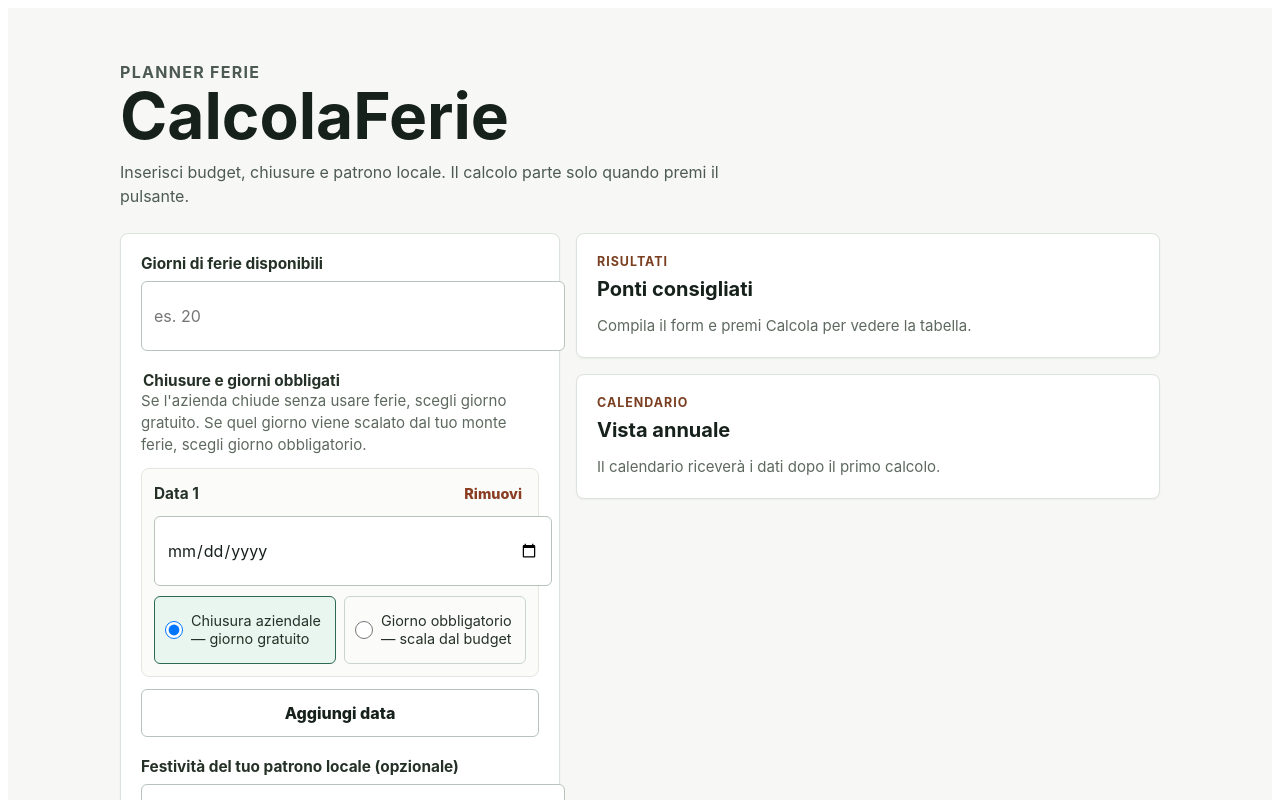
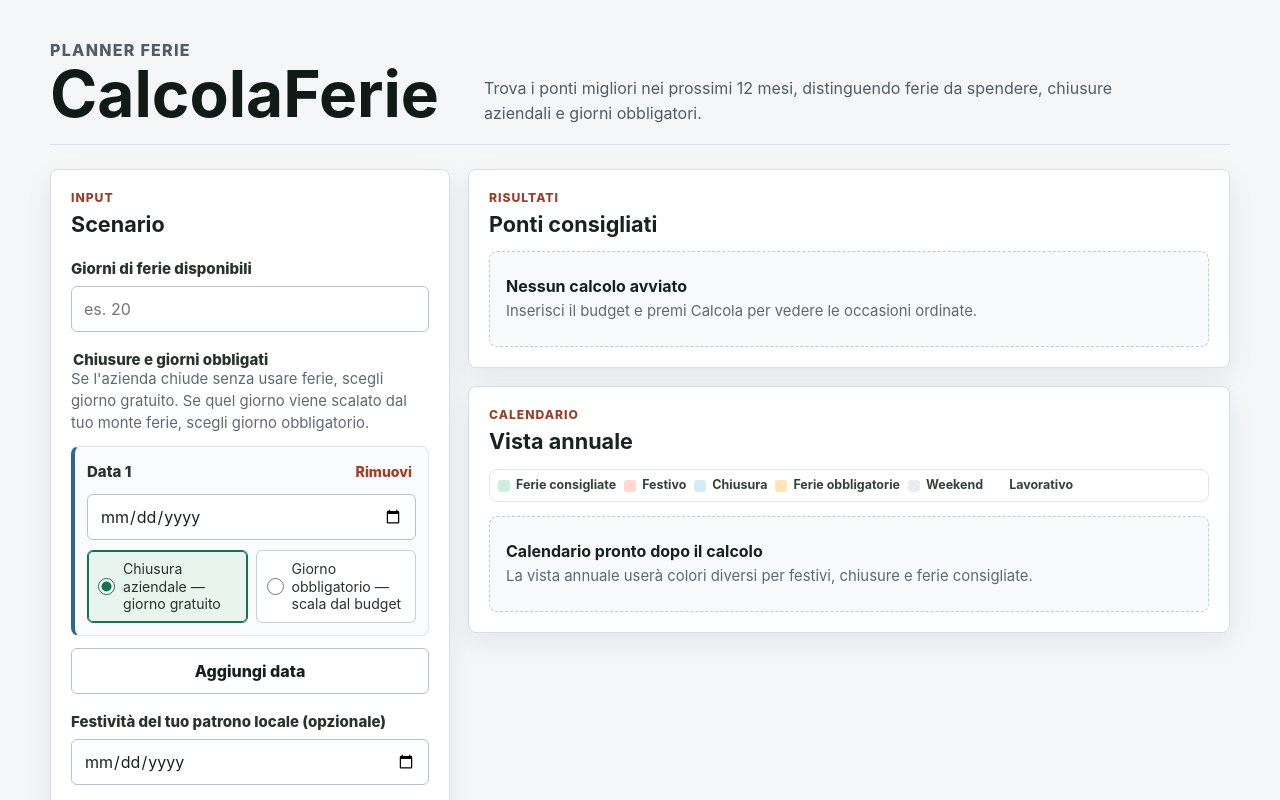
Before and after one commit to SpatariuRares/calcolaFerie, a Next.js app: page / in a window 1280 px wide. Shown: the top 800 px of the page. Built offline with nearby package versions, Linux system fonts and the light colour scheme.

Commit message:
feat: initialize project documentation and update CSS styling for the vacation planner UI.

```diff
--- /dev/null
+++ b/app/globals.css
@@ -0,0 +1,16 @@
+* {
+  box-sizing: border-box;
+}
+
+html {
+  background: #f4f6f8;
+}
+
+body {
+  margin: 0;
+}
+
+button,
+input {
+  font: inherit;
+}
--- a/app/page.module.css
+++ b/app/page.module.css
@@ -1,8 +1,8 @@
 .pageShell {
   min-height: 100vh;
-  padding: 24px 16px 40px;
-  background: #f7f8f5;
-  color: #17211b;
+  padding: 28px 16px 44px;
+  background: #f4f6f8;
+  color: #18231d;
   font-family:
     Inter,
     ui-sans-serif,
@@ -14,57 +14,74 @@
 }
 
 .hero {
-  max-width: 1040px;
+  display: grid;
+  gap: 14px;
+  max-width: 1180px;
   margin: 0 auto 24px;
+  padding-bottom: 18px;
+  border-bottom: 1px solid #d9e0e6;
 }
 
 .hero h1,
-.sectionHeader h2 {
+.panelHeader h2,
+.sectionHeader h2,
+.monthBlock h3 {
   margin: 0;
   letter-spacing: 0;
 }
 
 .hero h1 {
-  font-size: 2.4rem;
+  color: #111b16;
+  font-size: 2.6rem;
   line-height: 0.98;
 }
 
 .hero p {
-  max-width: 620px;
-  margin: 12px 0 0;
-  color: #4d5a52;
+  max-width: 690px;
+  margin: 0;
+  color: #4f5d66;
   font-size: 1rem;
   line-height: 1.55;
 }
 
 .eyebrow {
-  margin: 0 0 8px;
-  color: #7a3f21;
-  font-size: 0.78rem;
-  font-weight: 700;
+  margin: 0 0 7px;
+  color: #9a3f2b;
+  font-size: 0.76rem;
+  font-weight: 800;
   letter-spacing: 0.08em;
   text-transform: uppercase;
 }
 
 .toolLayout {
   display: grid;
-  gap: 16px;
-  max-width: 1040px;
+  gap: 18px;
+  max-width: 1180px;
   margin: 0 auto;
 }
 
 .formPanel,
 .outputSection {
-  border: 1px solid #dce2dc;
+  border: 1px solid #d7dee5;
   border-radius: 8px;
   background: #ffffff;
-  box-shadow: 0 1px 2px rgb(23 33 27 / 0.05);
+  box-shadow: 0 10px 28px rgb(35 45 55 / 0.07);
 }
 
 .formPanel {
   display: grid;
-  gap: 20px;
+  gap: 18px;
   padding: 16px;
+}
+
+.panelHeader {
+  padding-bottom: 4px;
+}
+
+.panelHeader h2 {
+  color: #18231d;
+  font-size: 1.35rem;
+  line-height: 1.2;
 }
 
 .fieldGroup {
@@ -74,20 +91,24 @@
 
 .label,
 .fieldset legend {
-  color: #253126;
-  font-size: 0.96rem;
-  font-weight: 700;
+  color: #26342b;
+  font-size: 0.94rem;
+  font-weight: 800;
 }
 
 .input {
   width: 100%;
-  min-height: 48px;
-  border: 1px solid #b8c3bc;
+  min-height: 46px;
+  border: 1px solid #b8c2cb;
   border-radius: 6px;
   padding: 10px 12px;
   background: #ffffff;
-  color: #17211b;
+  color: #18231d;
   font: inherit;
+}
+
+.input:hover {
+  border-color: #8f9da8;
 }
 
 .input:focus,
@@ -95,7 +116,7 @@
 .primaryButton:focus-visible,
 .secondaryButton:focus-visible,
 .linkButton:focus-visible {
-  outline: 3px solid #8bc0ff;
+  outline: 3px solid #86b7ff;
   outline-offset: 2px;
 }
 
@@ -111,23 +132,24 @@
 .helpText,
 .mutedText {
   margin: 0;
-  color: #5d695f;
-  font-size: 0.94rem;
+  color: #5e6a72;
+  font-size: 0.93rem;
   line-height: 1.45;
 }
 
 .dayOffList {
   display: grid;
-  gap: 12px;
+  gap: 10px;
 }
 
 .dayOffRow {
   display: grid;
   gap: 10px;
-  border: 1px solid #e2e7e2;
+  border: 1px solid #dfe5eb;
+  border-left: 4px solid #2d6a89;
   border-radius: 8px;
   padding: 12px;
-  background: #fbfcfa;
+  background: #f9fbfc;
 }
 
 .dayOffTopLine {
@@ -145,31 +167,34 @@
 
 .segment {
   display: flex;
-  min-height: 46px;
+  min-height: 44px;
   align-items: center;
   gap: 8px;
-  border: 1px solid #cbd5ce;
+  border: 1px solid #c6d0d8;
   border-radius: 6px;
-  padding: 10px;
-  color: #253126;
+  padding: 9px 10px;
+  background: #ffffff;
+  color: #26342b;
   cursor: pointer;
 }
 
 .segment:has(input:checked) {
-  border-color: #2d6a4f;
-  background: #e9f6ef;
+  border-color: #16724f;
+  background: #e7f5ee;
+  box-shadow: inset 0 0 0 1px #16724f;
 }
 
 .segment input {
   flex: 0 0 auto;
-  width: 18px;
-  height: 18px;
+  width: 17px;
+  height: 17px;
   margin: 0;
+  accent-color: #16724f;
 }
 
 .segment span {
   min-width: 0;
-  font-size: 0.9rem;
+  font-size: 0.88rem;
   line-height: 1.25;
 }
 
@@ -178,70 +203,102 @@
 .linkButton {
   border: 0;
   font: inherit;
-  font-weight: 800;
+  font-weight: 850;
   cursor: pointer;
 }
 
 .primaryButton,
 .secondaryButton {
-  min-height: 48px;
+  min-height: 46px;
   border-radius: 6px;
-  padding: 12px 16px;
+  padding: 11px 15px;
 }
 
 .primaryButton {
-  background: #0f5a3d;
+  background: #115f43;
   color: #ffffff;
 }
 
+.primaryButton:hover:not(:disabled) {
+  background: #0b4c35;
+}
+
 .primaryButton:disabled {
-  background: #a8b2ab;
+  background: #a8b2b9;
   cursor: not-allowed;
 }
 
 .secondaryButton {
-  border: 1px solid #b8c3bc;
+  border: 1px solid #b8c2cb;
   background: #ffffff;
   color: #17211b;
+}
+
+.secondaryButton:hover {
+  background: #f3f6f8;
 }
 
 .linkButton {
   padding: 4px;
   background: transparent;
-  color: #8a3d23;
-  font-size: 0.9rem;
+  color: #a23d26;
+  font-size: 0.88rem;
 }
 
 .outputStack {
   display: grid;
-  gap: 16px;
+  gap: 18px;
+  min-width: 0;
 }
 
 .outputSection {
   display: grid;
   gap: 14px;
+  min-width: 0;
   padding: 16px;
 }
 
-.sectionHeader h2 {
-  font-size: 1.25rem;
+.sectionHeader {
+  display: flex;
+  align-items: flex-start;
+  justify-content: space-between;
+  gap: 16px;
 }
 
-.placeholder {
-  display: flex;
-  align-items: center;
-  gap: 12px;
-  min-height: 72px;
-  border: 1px dashed #c7d1ca;
-  border-radius: 8px;
-  padding: 14px;
-  background: #fbfcfa;
-  color: #344237;
+.sectionHeader h2 {
+  color: #18231d;
+  font-size: 1.35rem;
+  line-height: 1.2;
 }
 
-.placeholder strong {
-  color: #0f5a3d;
-  font-size: 2rem;
+.summaryGrid {
+  display: grid;
+  grid-template-columns: repeat(3, minmax(0, 1fr));
+  gap: 8px;
+  margin: 0;
+}
+
+.summaryGrid div {
+  display: grid;
+  gap: 2px;
+  border: 1px solid #dfe5eb;
+  border-radius: 8px;
+  padding: 10px;
+  background: #f7faf8;
+}
+
+.summaryGrid dt {
+  color: #65717a;
+  font-size: 0.72rem;
+  font-weight: 800;
+  text-transform: uppercase;
+}
+
+.summaryGrid dd {
+  margin: 0;
+  color: #14221a;
+  font-size: 1.35rem;
+  font-weight: 850;
   line-height: 1;
 }
 
@@ -257,10 +314,10 @@
 .opportunityCard {
   display: grid;
   gap: 12px;
-  border: 1px solid #e2e7e2;
+  border: 1px solid #dfe5eb;
   border-radius: 8px;
   padding: 12px;
-  background: #fbfcfa;
+  background: #ffffff;
 }
 
 .opportunityCardHeader {
@@ -273,7 +330,7 @@
 .opportunityCardHeader h3 {
   margin: 0;
   color: #17211b;
-  font-size: 1rem;
+  font-size: 1.05rem;
   line-height: 1.25;
   letter-spacing: 0;
 }
@@ -287,30 +344,30 @@
 
 .opportunityMetrics div {
   display: grid;
-  gap: 2px;
+  gap: 3px;
   border-radius: 6px;
   padding: 8px;
-  background: #eef2ef;
+  background: #eef4f1;
 }
 
 .opportunityMetrics dt {
-  color: #5d695f;
-  font-size: 0.76rem;
-  font-weight: 700;
+  color: #5d6971;
+  font-size: 0.74rem;
+  font-weight: 800;
 }
 
 .opportunityMetrics dd {
   margin: 0;
   color: #17211b;
-  font-size: 1.2rem;
-  font-weight: 800;
+  font-size: 1.22rem;
+  font-weight: 850;
   line-height: 1.1;
 }
 
 .explanationText {
   margin: 0;
-  color: #344237;
-  font-size: 0.94rem;
+  color: #34423a;
+  font-size: 0.93rem;
   line-height: 1.45;
 }
 
@@ -323,30 +380,30 @@
   justify-content: center;
   border-radius: 999px;
   padding: 4px 8px;
-  font-size: 0.78rem;
-  font-weight: 800;
+  font-size: 0.76rem;
+  font-weight: 850;
   line-height: 1.1;
   white-space: nowrap;
 }
 
 .levaBadge_high {
-  background: #d9f4e4;
+  background: #ccefdc;
   color: #0b5b35;
 }
 
 .levaBadge_medium {
-  background: #fff2c7;
-  color: #744700;
+  background: #fff0bd;
+  color: #765000;
 }
 
 .levaBadge_low {
-  background: #ecefed;
-  color: #4a554d;
+  background: #e8edf0;
+  color: #4a565e;
 }
 
 .budgetChip {
-  background: #ffe4dc;
-  color: #8a2f17;
+  background: #ffe1d8;
+  color: #96351c;
 }
 
 .desktopTableWrap {
@@ -355,31 +412,36 @@
 
 .resultsTable {
   width: 100%;
-  min-width: 760px;
+  min-width: 780px;
   border-collapse: collapse;
   color: #253126;
-  font-size: 0.9rem;
+  font-size: 0.88rem;
 }
 
 .resultsTable th,
 .resultsTable td {
-  border-bottom: 1px solid #e1e7e2;
+  border-bottom: 1px solid #e2e8ed;
   padding: 10px;
   text-align: left;
   vertical-align: top;
 }
 
 .resultsTable thead th {
-  color: #5d695f;
-  font-size: 0.74rem;
-  font-weight: 800;
+  background: #f6f8fa;
+  color: #5e6a72;
+  font-size: 0.72rem;
+  font-weight: 850;
   text-transform: uppercase;
 }
 
 .resultsTable tbody th {
   color: #17211b;
-  font-weight: 800;
+  font-weight: 850;
   white-space: nowrap;
+}
+
+.resultsTable tbody tr:hover {
+  background: #fbfcfd;
 }
 
 .resultsTable tbody tr:last-child th,
@@ -387,16 +449,22 @@
   border-bottom: 0;
 }
 
+.resultsTable td:nth-child(2),
+.resultsTable td:nth-child(3),
+.resultsTable td:nth-child(4) {
+  text-align: center;
+}
+
 .emptyState {
   display: grid;
-  gap: 4px;
+  gap: 5px;
   min-height: 96px;
   align-content: center;
-  border: 1px dashed #c7d1ca;
+  border: 1px dashed #bfcbd5;
   border-radius: 8px;
   padding: 16px;
-  background: #fbfcfa;
-  color: #344237;
+  background: #f8fafb;
+  color: #34423a;
 }
 
 .emptyState strong {
@@ -404,14 +472,134 @@
 }
 
 .emptyState span {
-  color: #5d695f;
-  font-size: 0.94rem;
+  color: #5d6971;
+  font-size: 0.93rem;
   line-height: 1.45;
+}
+
+.legend {
+  position: sticky;
+  top: 0;
+  z-index: 1;
+  display: flex;
+  flex-wrap: wrap;
+  gap: 8px;
+  border: 1px solid #dfe5eb;
+  border-radius: 8px;
+  padding: 8px;
+  background: #ffffff;
+}
+
+.legendItem {
+  display: inline-flex;
+  align-items: center;
+  gap: 6px;
+  color: #34423a;
+  font-size: 0.78rem;
+  font-weight: 750;
+  line-height: 1.2;
+}
+
+.legendSwatch {
+  width: 12px;
+  height: 12px;
+  flex: 0 0 auto;
+  border-radius: 3px;
+}
+
+.calendarList {
+  display: grid;
+  gap: 12px;
+}
+
+.monthBlock {
+  display: grid;
+  gap: 8px;
+  border: 1px solid #dfe5eb;
+  border-radius: 8px;
+  padding: 12px;
+  background: #ffffff;
+}
+
+.monthBlock h3 {
+  color: #17211b;
+  font-size: 1rem;
+  line-height: 1.25;
+  text-transform: capitalize;
+}
+
+.weekdayGrid,
+.monthGrid {
+  display: grid;
+  grid-template-columns: repeat(7, minmax(0, 1fr));
+  gap: 5px;
+}
+
+.weekdayGrid span {
+  color: #66727b;
+  font-size: 0.7rem;
+  font-weight: 850;
+  text-align: center;
+}
+
+.blankDay,
+.dayCell {
+  aspect-ratio: 1;
+  min-width: 0;
+  border-radius: 5px;
+}
+
+.dayCell {
+  display: inline-flex;
+  align-items: center;
+  justify-content: center;
+  border: 1px solid #d8e0e6;
+  color: #17211b;
+  font-size: 0.72rem;
+  font-weight: 800;
+  line-height: 1;
+}
+
+.dayCell_workday {
+  background: #ffffff;
+}
+
+.dayCell_weekend {
+  background: #e8edf1;
+  color: #5a6670;
+}
+
+.dayCell_publicHoliday {
+  border-color: #e4b0a3;
+  background: #ffd9d0;
+  color: #8c2f1c;
+}
+
+.dayCell_companyClosure {
+  border-color: #9dbfdd;
+  background: #d7eafa;
+  color: #1e557d;
+}
+
+.dayCell_mandatoryLeave {
+  border-color: #e4bd7d;
+  background: #ffe5b8;
+  color: #7b4c00;
+}
+
+.dayCell_recommendedLeave {
+  border-color: #8bc9a9;
+  background: #ccefdc;
+  color: #0b5b35;
 }
 
 @media (min-width: 540px) {
   .segmentedControl {
     grid-template-columns: 1fr 1fr;
+  }
+
+  .calendarList {
+    grid-template-columns: repeat(2, minmax(0, 1fr));
   }
 }
 
@@ -423,25 +611,43 @@
   .desktopTableWrap {
     display: block;
     overflow-x: auto;
+    border: 1px solid #e2e8ed;
+    border-radius: 8px;
   }
 }
 
 @media (min-width: 860px) {
   .pageShell {
-    padding: 40px 24px 56px;
+    padding: 38px 24px 56px;
+  }
+
+  .hero {
+    grid-template-columns: minmax(260px, 420px) minmax(0, 1fr);
+    align-items: end;
+  }
+
+  .hero h1 {
+    font-size: 4rem;
   }
 
   .toolLayout {
-    grid-template-columns: minmax(360px, 440px) minmax(0, 1fr);
+    grid-template-columns: minmax(340px, 400px) minmax(0, 1fr);
     align-items: start;
+  }
+
+  .formPanel {
+    position: sticky;
+    top: 20px;
   }
 
   .formPanel,
   .outputSection {
     padding: 20px;
   }
+}
 
-  .hero h1 {
-    font-size: 4rem;
+@media (min-width: 1120px) {
+  .calendarList {
+    grid-template-columns: repeat(3, minmax(0, 1fr));
   }
 }
--- a/app/vacation-planner.tsx
+++ b/app/vacation-planner.tsx
@@ -1,17 +1,60 @@
 "use client";
 
 import { useId, useRef, useState } from "react";
-import { type DayOff } from "@/engine/src/index";
+import { type DayOff, type DayType, type EngineInput, type EngineOutput } from "@/engine/src/index";
 import { calculateVacationPlan, type CalculationState } from "./calculate-vacation-plan";
 import styles from "./page.module.css";
 import { ResultsTable } from "./results-table";
 
 type DayOffRow = DayOff & { id: string };
+type CalendarDay = {
+  iso: string;
+  dayNumber: number;
+  type: DayType;
+  holidayName?: string;
+};
+type CalendarMonth = {
+  key: string;
+  label: string;
+  leadingBlankDays: number;
+  days: CalendarDay[];
+};
 
 const DAY_OFF_TYPE_LABELS: Record<DayOff["type"], string> = {
   companyClosure: "Chiusura aziendale — giorno gratuito",
   mandatoryLeave: "Giorno obbligatorio — scala dal budget",
 };
+
+const DAY_TYPE_LABELS: Record<DayType, string> = {
+  weekend: "Weekend",
+  publicHoliday: "Festivo",
+  companyClosure: "Chiusura",
+  mandatoryLeave: "Ferie obbligatorie",
+  recommendedLeave: "Ferie consigliate",
+  workday: "Lavorativo",
+};
+
+const CALENDAR_LEGEND: DayType[] = [
+  "recommendedLeave",
+  "publicHoliday",
+  "companyClosure",
+  "mandatoryLeave",
+  "weekend",
+  "workday",
+];
+
+const WEEKDAY_INITIALS = ["L", "M", "M", "G", "V", "S", "D"];
+
+const MONTH_FORMATTER = new Intl.DateTimeFormat("it-IT", {
+  month: "long",
+  year: "numeric",
+});
+
+const DAY_FORMATTER = new Intl.DateTimeFormat("it-IT", {
+  day: "numeric",
+  month: "long",
+  year: "numeric",
+});
 
 function createDayOffRow(id: string, type: DayOff["type"] = "companyClosure"): DayOffRow {
   return {
@@ -28,39 +71,177 @@ function parseVacationDays(value: string): number | null {
   return parsed;
 }
 
-function ResultsPlaceholder({ calculation }: { calculation: CalculationState | null }) {
+function parseISODate(isoDate: string) {
+  return new Date(`${isoDate}T00:00:00`);
+}
+
+function dateToISO(date: Date) {
+  const year = date.getFullYear();
+  const month = String(date.getMonth() + 1).padStart(2, "0");
+  const day = String(date.getDate()).padStart(2, "0");
+  return `${year}-${month}-${day}`;
+}
+
+function getMondayFirstBlankDays(date: Date) {
+  return (date.getDay() + 6) % 7;
+}
+
+function buildCalendarMonths(input: EngineInput, output: EngineOutput): CalendarMonth[] {
+  const startDate = parseISODate(input.windowStart);
+  const endDate = parseISODate(input.windowEnd);
+  const holidayNames = new Map(input.publicHolidays.map((holiday) => [holiday.date, holiday.name]));
+  const months: CalendarMonth[] = [];
+  const cursor = new Date(startDate.getFullYear(), startDate.getMonth(), 1);
+
+  while (cursor <= endDate) {
+    const year = cursor.getFullYear();
+    const month = cursor.getMonth();
+    const firstDay = new Date(year, month, 1);
+    const lastDay = new Date(year, month + 1, 0);
+    const days: CalendarDay[] = [];
+
+    for (let day = 1; day <= lastDay.getDate(); day++) {
+      const date = new Date(year, month, day);
+      const iso = dateToISO(date);
+      const type = output.dayMap.get(iso);
+
+      if (!type || iso < input.windowStart || iso > input.windowEnd) continue;
+
+      days.push({
+        iso,
+        dayNumber: day,
+        type,
+        holidayName: holidayNames.get(iso),
+      });
+    }
+
+    months.push({
+      key: `${year}-${month}`,
+      label: MONTH_FORMATTER.format(firstDay),
+      leadingBlankDays:
+        year === startDate.getFullYear() && month === startDate.getMonth()
+          ? getMondayFirstBlankDays(startDate)
+          : getMondayFirstBlankDays(firstDay),
+      days,
+    });
+    cursor.setMonth(cursor.getMonth() + 1);
+  }
+
+  return months;
+}
+
+function ResultsPanel({ calculation }: { calculation: CalculationState | null }) {
+  const output = calculation?.output;
+  const opportunities = output?.opportunities ?? [];
+  const bestOpportunity =
+    opportunities.length > 0
+      ? opportunities.reduce((best, opportunity) =>
+          opportunity.leva > best.leva ? opportunity : best
+        )
+      : null;
+
   return (
     <section className={styles.outputSection} aria-labelledby="results-title">
       <div className={styles.sectionHeader}>
+        <div>
           <p className={styles.eyebrow}>Risultati</p>
           <h2 id="results-title">Ponti consigliati</h2>
         </div>
+      </div>
       {calculation ? (
+        <>
+          <dl className={styles.summaryGrid}>
+            <div>
+              <dt>Budget utile</dt>
+              <dd>{output?.availableBudget ?? 0}</dd>
+            </div>
+            <div>
+              <dt>Opportunità</dt>
+              <dd>{opportunities.length}</dd>
+            </div>
+            <div>
+              <dt>Miglior leva</dt>
+              <dd>{bestOpportunity ? `${bestOpportunity.leva.toFixed(1)}×` : "0×"}</dd>
+            </div>
+          </dl>
           <ResultsTable output={calculation.output} />
+        </>
       ) : (
-        <p className={styles.mutedText}>Compila il form e premi Calcola per vedere la tabella.</p>
+        <div className={styles.emptyState}>
+          <strong>Nessun calcolo avviato</strong>
+          <span>Inserisci il budget e premi Calcola per vedere le occasioni ordinate.</span>
+        </div>
       )}
     </section>
   );
 }
 
-function CalendarPlaceholder({ calculation }: { calculation: CalculationState | null }) {
+function CalendarView({ calculation }: { calculation: CalculationState | null }) {
+  const months = calculation ? buildCalendarMonths(calculation.input, calculation.output) : [];
+
   return (
     <section className={styles.outputSection} aria-labelledby="calendar-title">
       <div className={styles.sectionHeader}>
+        <div>
           <p className={styles.eyebrow}>Calendario</p>
           <h2 id="calendar-title">Vista annuale</h2>
         </div>
+      </div>
+
+      <div className={styles.legend} aria-label="Legenda calendario">
+        {CALENDAR_LEGEND.map((type) => (
+          <span className={styles.legendItem} key={type}>
+            <span className={`${styles.legendSwatch} ${styles[`dayCell_${type}`]}`} />
+            {DAY_TYPE_LABELS[type]}
+          </span>
+        ))}
+      </div>
+
       {calculation ? (
-        <div className={styles.placeholder}>
-          <strong>{calculation.output.dayMap.size}</strong>
+        <div className={styles.calendarList}>
+          {months.map((month) => (
+            <article className={styles.monthBlock} key={month.key}>
+              <h3>{month.label}</h3>
+              <div className={styles.weekdayGrid} aria-hidden="true">
+                {WEEKDAY_INITIALS.map((weekday, index) => (
+                  <span key={`${weekday}-${index}`}>{weekday}</span>
+                ))}
+              </div>
+              <div className={styles.monthGrid}>
+                {Array.from({ length: month.leadingBlankDays }).map((_, index) => (
+                  <span className={styles.blankDay} key={`blank-${index}`} />
+                ))}
+                {month.days.map((day) => {
+                  const label = [
+                    DAY_FORMATTER.format(parseISODate(day.iso)),
+                    DAY_TYPE_LABELS[day.type],
+                    day.holidayName,
+                  ]
+                    .filter(Boolean)
+                    .join(" — ");
+
+                  return (
+                    <span
+                      aria-label={label}
+                      className={`${styles.dayCell} ${styles[`dayCell_${day.type}`]}`}
+                      key={day.iso}
+                      title={label}
+                    >
+                      {day.dayNumber}
+                    </span>
+                  );
+                })}
+              </div>
+            </article>
+          ))}
+        </div>
+      ) : (
+        <div className={styles.emptyState}>
+          <strong>Calendario pronto dopo il calcolo</strong>
           <span>
-            giorni classificati dal {calculation.input.windowStart} al {calculation.input.windowEnd}
-            .
+            La vista annuale userà colori diversi per festivi, chiusure e ferie consigliate.
           </span>
         </div>
-      ) : (
-        <p className={styles.mutedText}>Il calendario riceverà i dati dopo il primo calcolo.</p>
       )}
     </section>
   );
@@ -113,16 +294,23 @@ export function VacationPlanner() {
   return (
     <main className={styles.pageShell}>
       <section className={styles.hero} aria-labelledby="page-title">
+        <div>
           <p className={styles.eyebrow}>Planner ferie</p>
           <h1 id="page-title">CalcolaFerie</h1>
+        </div>
         <p>
-          Inserisci budget, chiusure e patrono locale. Il calcolo parte solo quando premi il
-          pulsante.
+          Trova i ponti migliori nei prossimi 12 mesi, distinguendo ferie da spendere, chiusure
+          aziendali e giorni obbligatori.
         </p>
       </section>
 
       <div className={styles.toolLayout}>
         <form className={styles.formPanel} onSubmit={handleSubmit}>
+          <div className={styles.panelHeader}>
+            <p className={styles.eyebrow}>Input</p>
+            <h2>Scenario</h2>
+          </div>
+
           <div className={styles.fieldGroup}>
             <label className={styles.label} htmlFor={budgetId}>
               Giorni di ferie disponibili
@@ -231,8 +419,8 @@ export function VacationPlanner() {
         </form>
 
         <div className={styles.outputStack}>
-          <ResultsPlaceholder calculation={calculation} />
-          <CalendarPlaceholder calculation={calculation} />
+          <ResultsPanel calculation={calculation} />
+          <CalendarView calculation={calculation} />
         </div>
       </div>
     </main>
```
Also changed, not shown: app/layout.tsx (+2 -5 lines). Lines whose indentation alone changed are shown as unchanged.
